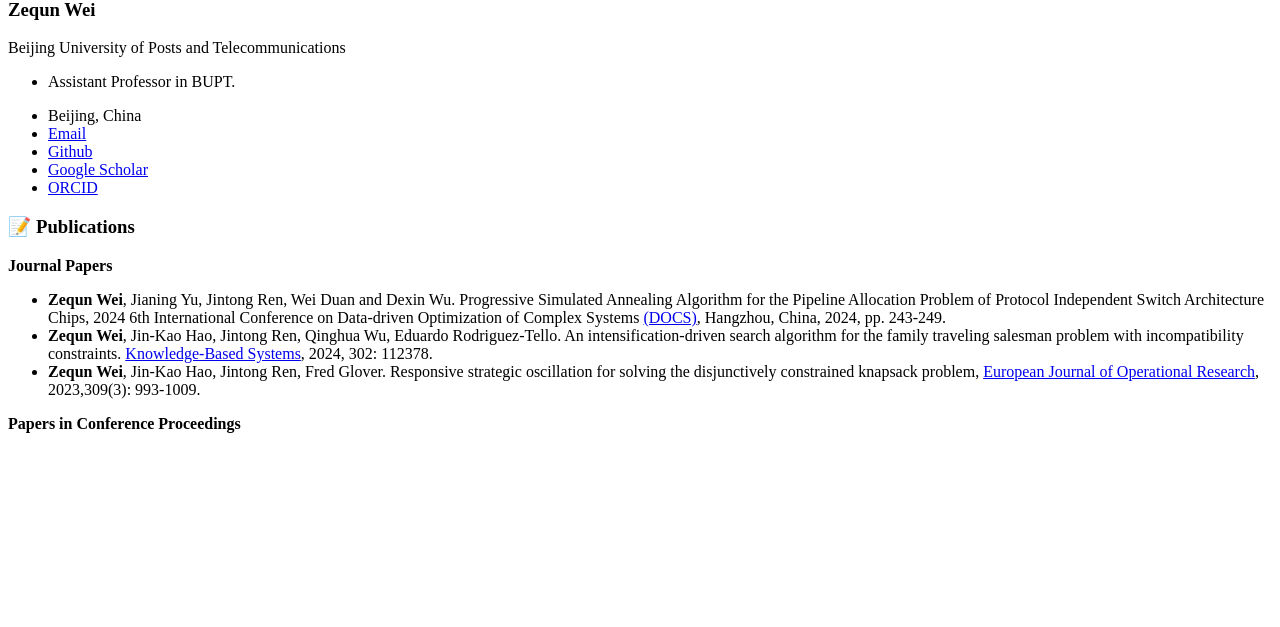
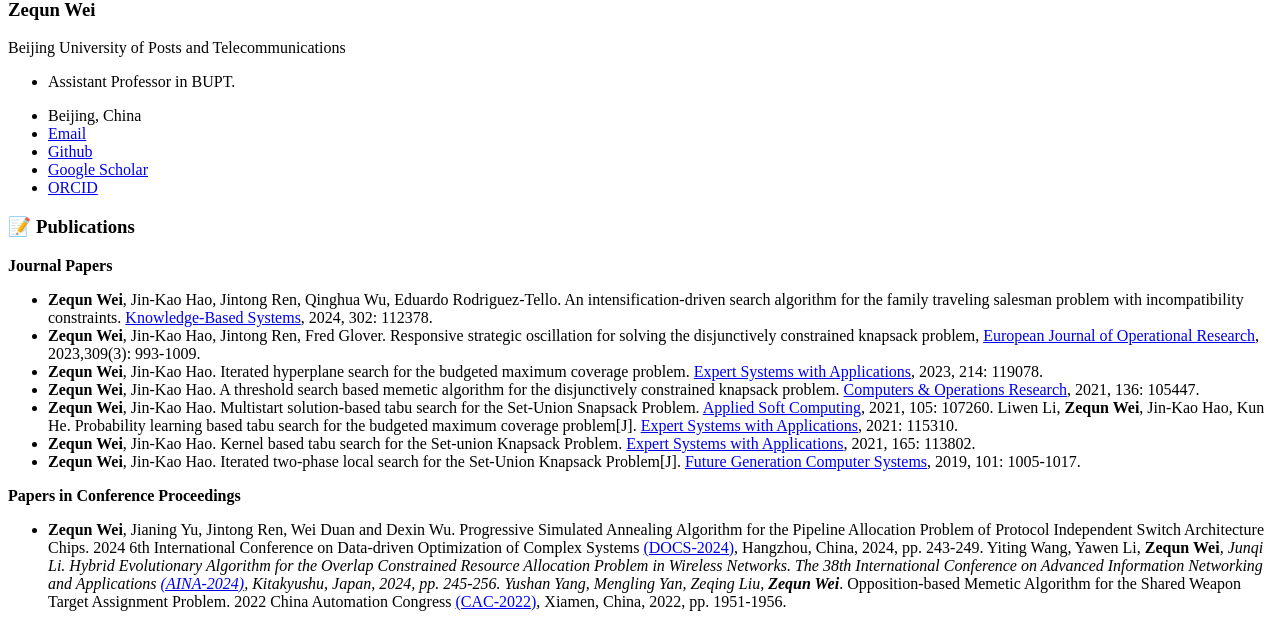
Before and after one commit to Zequn-Wei/Zequn-Wei.github.io, a Jekyll site: the page built from _pages/includes/pub.md, in a window 1280 px wide. Shown: the part 454-1081 px from the top of the page. Built offline with Jekyll 4.4.1, drawn with Linux system fonts in a browser that asks for light colours; our own code applies the rules of GitHub Pages for plain Markdown files; before the commit the page ends 903 px from its top, so only the background shows below that.

Commit message:
11111530

```diff
--- a/_pages/includes/pub.md
+++ b/_pages/includes/pub.md
@@ -72,8 +72,17 @@ Jinglin Liu, Chengxi Li, **Yi Ren**, Feiyang Chen, Zhou Zhao
 
 **Journal Papers**
 
-- **Zequn Wei**, Jianing Yu, Jintong Ren, Wei Duan and Dexin Wu. Progressive Simulated Annealing Algorithm for the Pipeline Allocation Problem of Protocol Independent Switch Architecture Chips, 2024 6th International Conference on Data-driven Optimization of Complex Systems [(DOCS)](https://ieeexplore.ieee.org/abstract/document/10704552), Hangzhou, China, 2024, pp. 243-249.
 - **Zequn Wei**, Jin-Kao Hao, Jintong Ren, Qinghua Wu, Eduardo Rodriguez-Tello. An intensification-driven search algorithm for the family traveling salesman problem with incompatibility constraints. [Knowledge-Based Systems](https://www.sciencedirect.com/science/article/abs/pii/S0950705124010128), 2024, 302: 112378.
 - **Zequn Wei**, Jin-Kao Hao, Jintong Ren, Fred Glover. Responsive strategic oscillation for solving the disjunctively constrained knapsack problem, [European Journal of Operational Research](https://www.sciencedirect.com/science/article/abs/pii/S0377221723001248), 2023,309(3): 993-1009.
+- **Zequn Wei**, Jin-Kao Hao. Iterated hyperplane search for the budgeted maximum coverage problem. [Expert Systems with Applications](https://www.sciencedirect.com/science/article/pii/S0957417422020966), 2023, 214: 119078.
+- **Zequn Wei**, Jin-Kao Hao. A threshold search based memetic algorithm for the disjunctively constrained knapsack problem. [Computers & Operations Research](https://www.sciencedirect.com/science/article/pii/S030505482100201X), 2021, 136: 105447.
+- **Zequn Wei**, Jin-Kao Hao. Multistart solution-based tabu search for the Set-Union Snapsack Problem. [Applied Soft Computing](https://www.sciencedirect.com/science/article/pii/S1568494621001836), 2021, 105: 107260.
+Liwen Li, **Zequn Wei**, Jin-Kao Hao, Kun He. Probability learning based tabu search for the budgeted maximum coverage problem[J]. [Expert Systems with Applications](https://www.sciencedirect.com/science/article/pii/S0957417421007399), 2021: 115310.
+- **Zequn Wei**, Jin-Kao Hao. Kernel based tabu search for the Set-union Knapsack Problem. [Expert Systems with Applications](https://www.sciencedirect.com/science/article/pii/S0957417420306199), 2021, 165: 113802.
+- **Zequn Wei**, Jin-Kao Hao. Iterated two-phase local search for the Set-Union Knapsack Problem[J]. [Future Generation Computer Systems](https://www.sciencedirect.com/science/article/pii/S0167739X19306569), 2019, 101: 1005-1017.
 
 **Papers in Conference Proceedings**
+
+- **Zequn Wei**, Jianing Yu, Jintong Ren, Wei Duan and Dexin Wu. Progressive Simulated Annealing Algorithm for the Pipeline Allocation Problem of Protocol Independent Switch Architecture Chips. 2024 6th International Conference on Data-driven Optimization of Complex Systems [(DOCS-2024)](https://ieeexplore.ieee.org/abstract/document/10704552), Hangzhou, China, 2024, pp. 243-249.
+Yiting Wang, Yawen Li, **Zequn Wei***, Junqi Li. Hybrid Evolutionary Algorithm for the Overlap Constrained Resource Allocation Problem in Wireless Networks. The 38th International Conference on Advanced Information Networking and Applications [(AINA-2024)](https://link.springer.com/book/10.1007/978-3-031-57870-0), Kitakyushu, Japan, 2024, pp. 245-256.
+Yushan Yang, Mengling Yan, Zeqing Liu, **Zequn Wei***. Opposition-based Memetic Algorithm for the Shared Weapon Target Assignment Problem. 2022 China Automation Congress [(CAC-2022)](https://ieeexplore.ieee.org/document/10056059), Xiamen, China, 2022, pp. 1951-1956.
```
